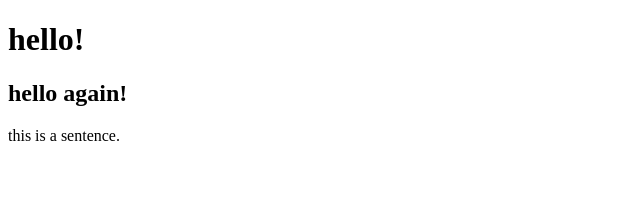
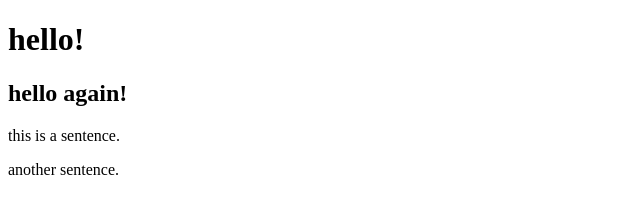
Before and after one commit to imakewebsiteslol/my-first-repo, a plain HTML site: page index.html in a window 1280 px wide. Shown: the whole page, without its empty margins (0-640 px from the left). Drawn offline with Linux system fonts and the light colour scheme.

Commit message:
Updated home page, started styling

```diff
--- a/index.html
+++ b/index.html
@@ -10,5 +10,6 @@
     <h1>hello!</h1>
     <h2>hello again!</h2>
     <p>this is a sentence.</p>
+    <p>another sentence.</p>
 </body>
 </html>
```
Also changed, not shown: style.css (added).
